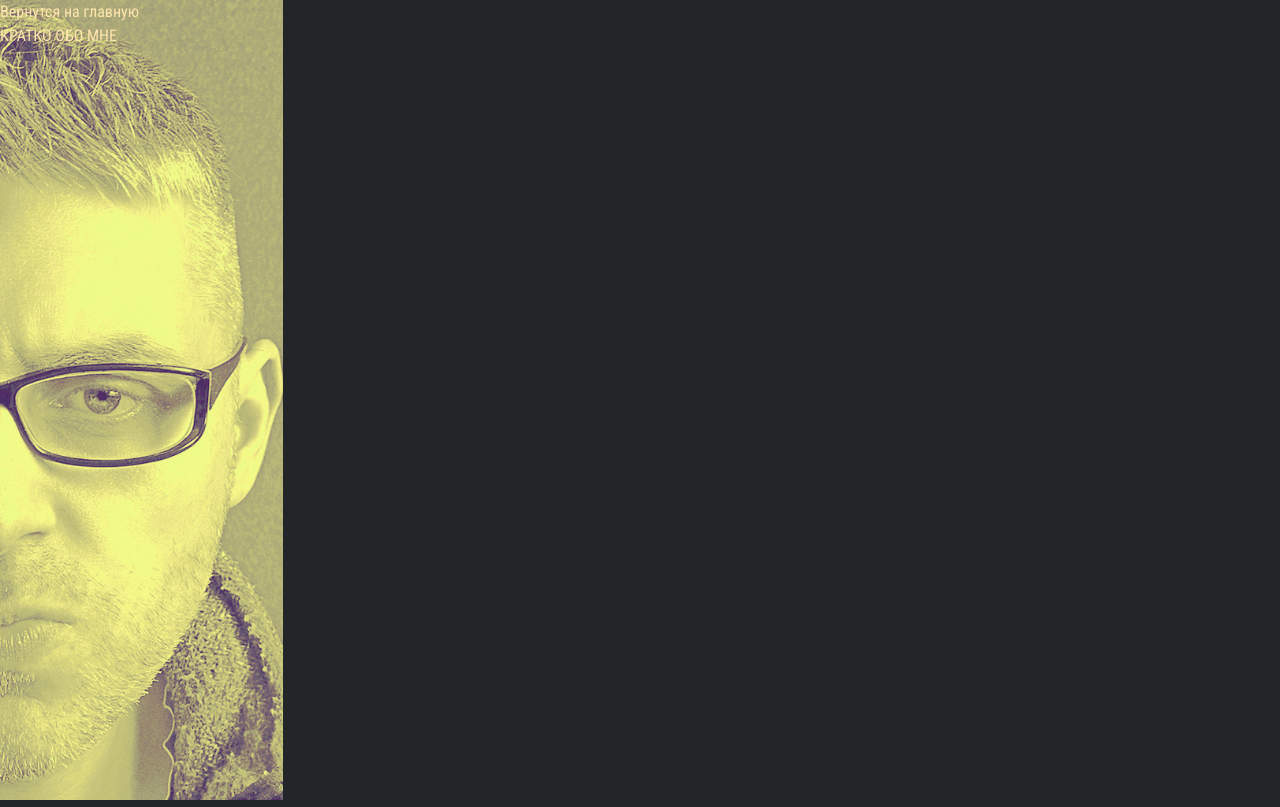
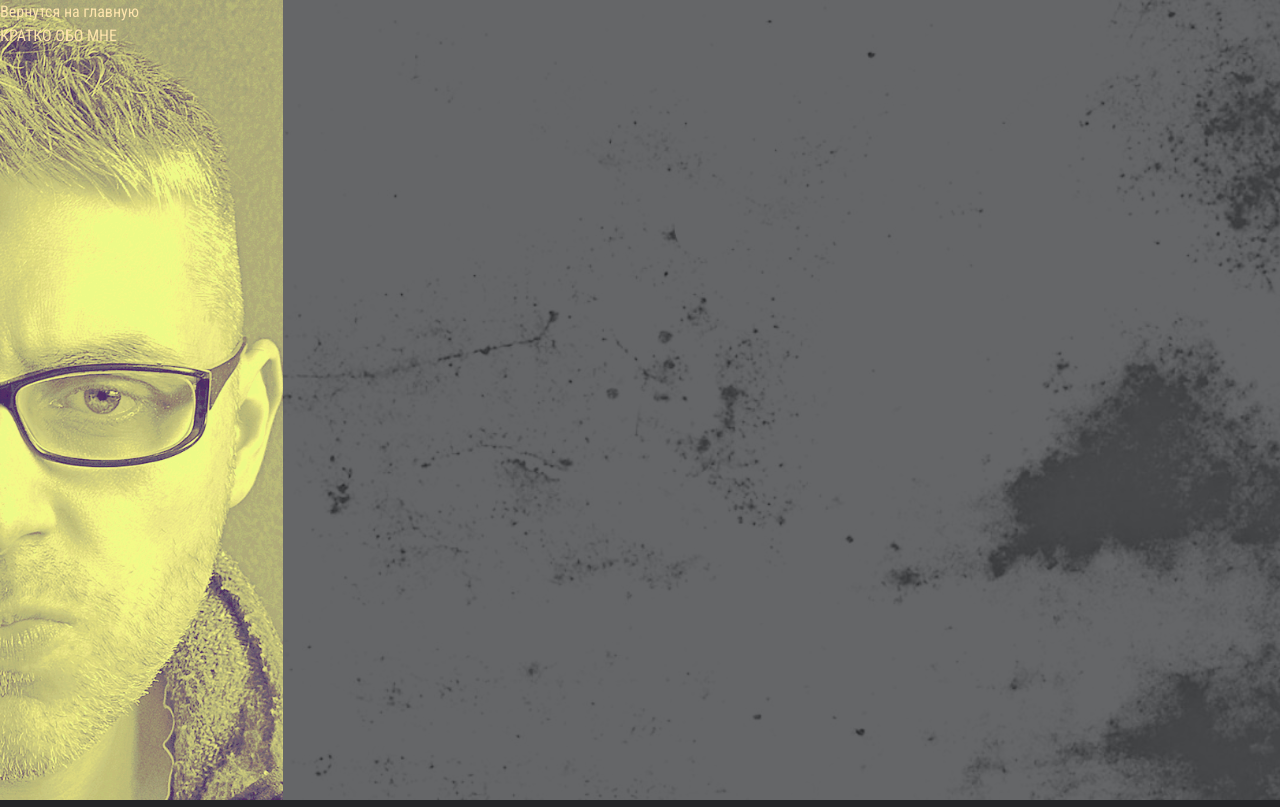
Before and after one commit to pavelminsk1979/portfolioNew, a React (Vite) app: page /info in a window 1280 px wide. Built offline with nearby package versions, Linux system fonts and the light colour scheme.

Commit message:
add fonFoto

```diff
--- a/src/components/Navigation.tsx
+++ b/src/components/Navigation.tsx
@@ -4,7 +4,6 @@ import { SwitchComponent } from './switchComponent/SwitchComponent'
 
 export const Navigation = () => {
   const handlerOnChackedChange = (checked: boolean) => {
-    console.log(checked)
     document.body.classList.toggle('dark-mode', checked)
   }
 
--- a/src/components/shortInfo/ShortInfo.module.scss
+++ b/src/components/shortInfo/ShortInfo.module.scss
@@ -2,5 +2,4 @@
   position: fixed;
   width: 100%;
   height: 100vh;
-  /*background-color: rgb(252 252 8 / 35%);*/
 }
--- a/src/page/info/Info.module.scss
+++ b/src/page/info/Info.module.scss
@@ -1,9 +1,16 @@
-.main {
+.blokTwoImg {
   height: 100vh;
+  display: flex;
+  overflow-x: hidden;
 }
 
 .image {
   width: auto;
   height: 100%;
-  /* filter: brightness(70%);*/
 }
+
+.imageFon {
+  height: 100%;
+  width: 100%;
+  opacity: 0.3;
+}
--- a/src/page/info/Info.tsx
+++ b/src/page/info/Info.tsx
@@ -1,13 +1,17 @@
 import st from './Info.module.scss'
 
+import fonFoto from '../../assets/image/fon1.jpg'
 import myFotoBlack from '../../assets/image/meY.png'
 import { ShortInfo } from '../../components/shortInfo/ShortInfo'
 
 export const Info = () => {
   return (
-    <div className={st.main}>
+    <>
       <ShortInfo />
-      <img alt={'Моя фотография'} className={st.image} src={myFotoBlack} />
-    </div>
+      <div className={st.blokTwoImg}>
+        <img alt={'Моя фотография'} className={st.image} src={myFotoBlack} />
+        <img alt={'Фотография фона'} className={st.imageFon} src={fonFoto} />
+      </div>
+    </>
   )
 }
```
Also changed, not shown: src/assets/image/fon1.jpg (added).
